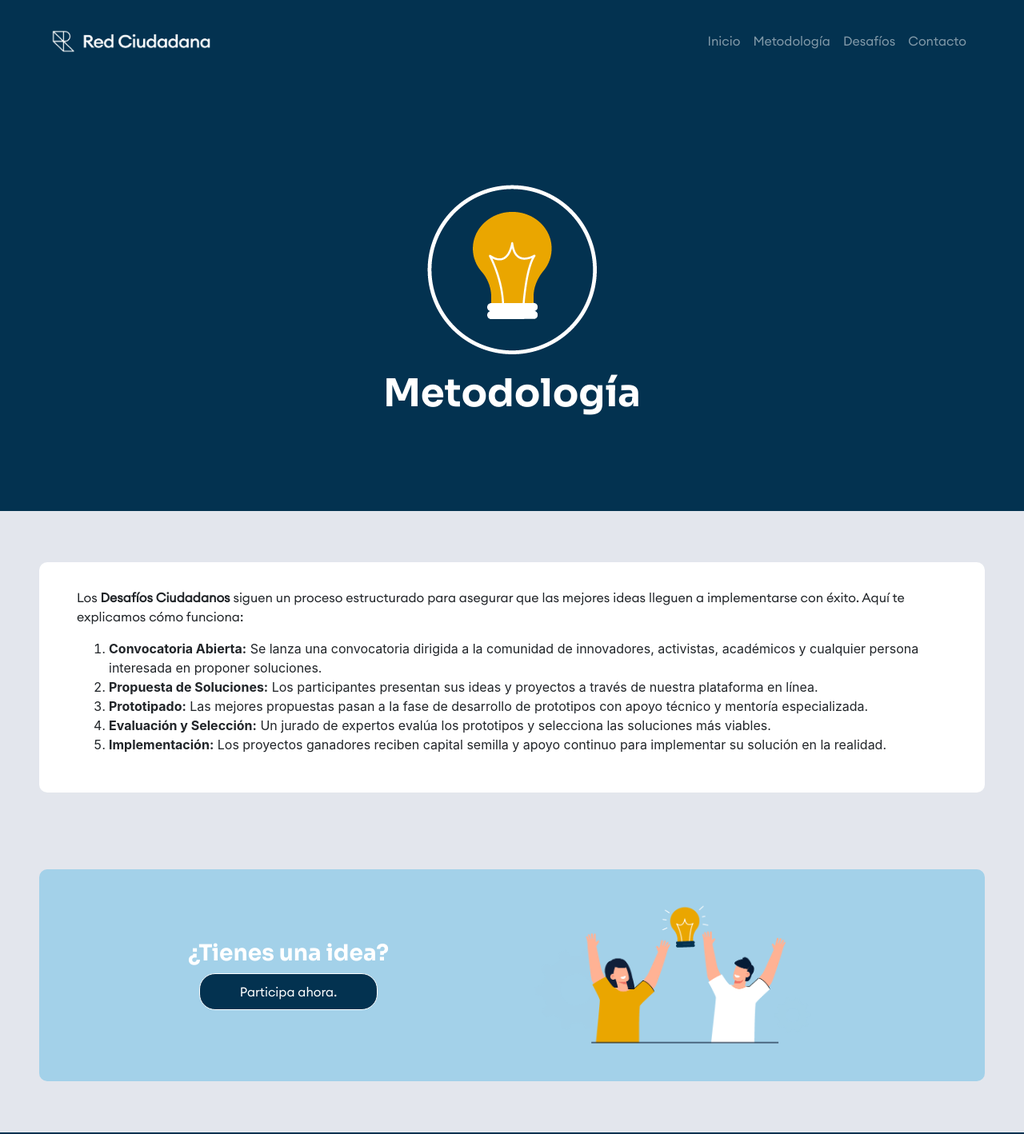
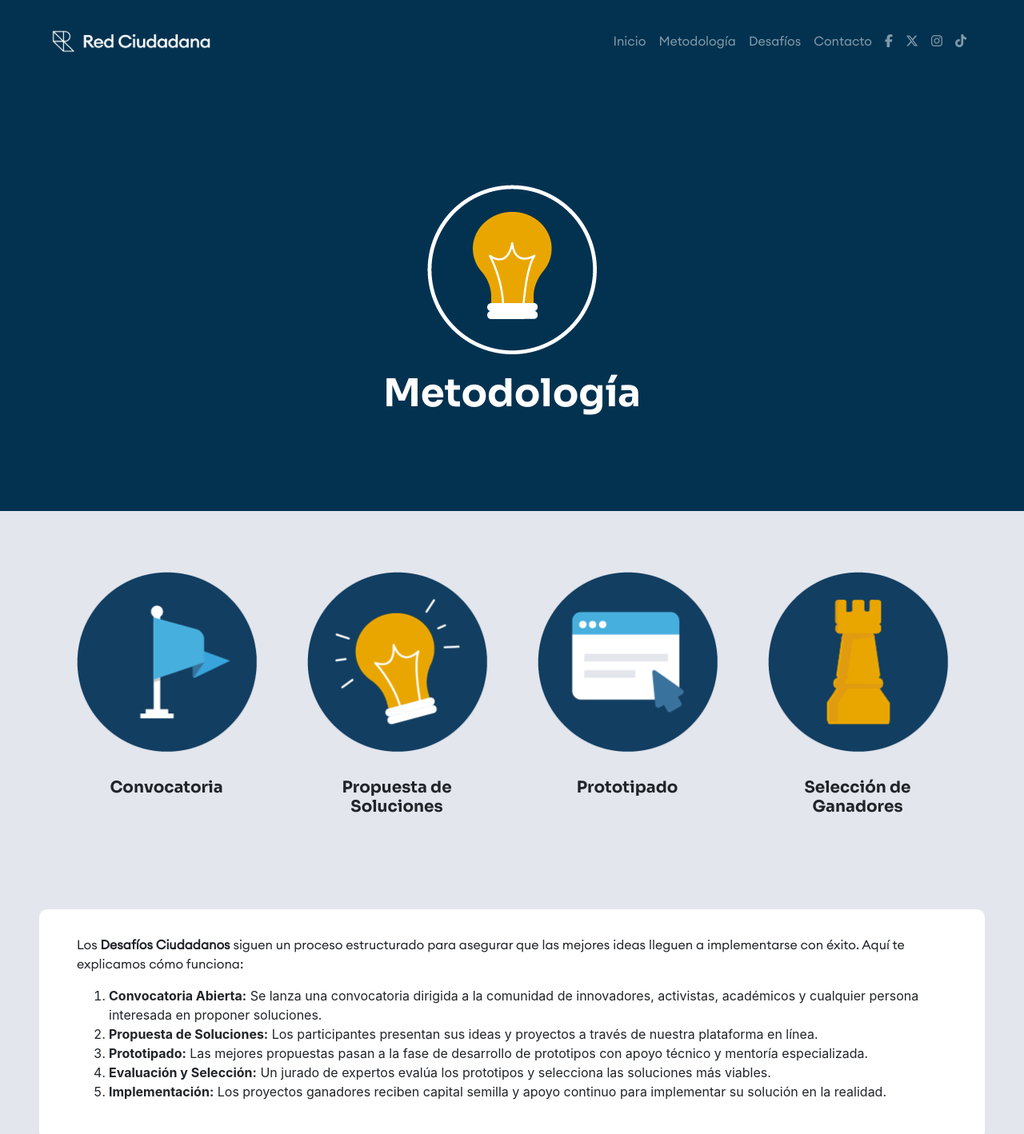
Before and after one commit to RedCiudadana/Desafios, an Eleventy site: page src/metodologia.njk in a window 1280 px wide. Shown: the top 1418 px of the page at 80% size. Built offline with nearby package versions, Linux system fonts and the light colour scheme; Eleventy itself is replaced by a stand-in of ours; files that its build step writes are made by us from their sources; what render-markdown-js would draw is missing.

Commit message:
cambios necesarios

```diff
--- a/admin/config.yml
+++ b/admin/config.yml
@@ -23,6 +23,7 @@ collections:
       - { name: "criterios", label: "Criterios de Evaluación", widget: "markdown" }
       - { name: "date", label: "Fecha Límite", widget: "datetime" }
       - { name: "link", label: "Link de Participación" }
+      - { name: "link2", label: "Link de Detalles" }
       - {
           name: "highlight",
           label: "Highlight",
--- a/assets/css/style.css
+++ b/assets/css/style.css
@@ -169,6 +169,10 @@ a:hover{
     padding-top: 6rem!important;
 }
 
+.d-flex-ct{
+    display: flex;
+}
+
 @media only screen and (max-width: 900px) {
     .my-ct {
         margin: 2rem 0;
@@ -184,6 +188,10 @@ a:hover{
 
     .py-ct2 {
         padding: 1rem 0;
+    }
+
+    .d-flex-ct{
+        display: block;
     }
 }
 
--- a/src/base.njk
+++ b/src/base.njk
@@ -11,6 +11,7 @@
 	<!-- / -->
 	<link href="https://stackpath.bootstrapcdn.com/bootstrap/4.5.2/css/bootstrap.min.css" rel="stylesheet">
     <link href="/assets/css/style.css" rel="stylesheet">
+    <link rel="stylesheet" href="https://cdnjs.cloudflare.com/ajax/libs/font-awesome/6.6.0/css/all.min.css" integrity="sha512-Kc323vGBEqzTmouAECnVceyQqyqdsSiqLQISBL29aUW4U/M7pSPA/gEUZQqv1cwx4OnYxTxve5UMg5GT6L4JJg==" crossorigin="anonymous" referrerpolicy="no-referrer" />
 
     {% block head %}
     {% endblock %}
@@ -42,6 +43,10 @@
                 <li class="nav-item"><a class="nav-link" href="/metodologia/index.html">Metodología</a></li>
                 <li class="nav-item"><a class="nav-link" href="/desafios/index.html">Desafíos</a></li>
                 <li class="nav-item"><a class="nav-link" href="/contacto/index.html">Contacto</a></li>
+                <li class="nav-item"><a class="nav-link" href="https://www.facebook.com/Redciudadanagt"><i class="fa-brands fa-facebook-f"></i></a></li>
+                <li class="nav-item"><a class="nav-link" href="https://twitter.com/redxguate"><i class="fa-brands fa-x-twitter"></i></a></li>
+                <li class="nav-item"><a class="nav-link" href="https://www.instagram.com/redxguate/"><i class="fa-brands fa-instagram"></i></a></li>
+                <li class="nav-item"><a class="nav-link" href="https://www.tiktok.com/@redxguate"><i class="fa-brands fa-tiktok"></i></a></li>
             </ul>
         </div>
     </nav>
--- a/src/metodologia.njk
+++ b/src/metodologia.njk
@@ -22,6 +22,29 @@ permalink: "metodologia/index.html"
 
     <!-- Metodologia Section -->
     <div style="background-color: #e3e6ed;">
+
+        <!-- How It Works Section -->
+        <div class="container info-icons">
+            <div class="row py-4">
+                <div class="col-md-3">
+                    <img class="img-explicativo2" src="/assets/img/iconos/DC-09.png">
+                    <h5>Convocatoria</h5>
+                </div>
+                <div class="col-md-3">
+                    <img class="img-explicativo2" src="/assets/img/iconos/DC-10.png">
+                    <h5>Propuesta de Soluciones</h5>
+                </div>
+                <div class="col-md-3">
+                    <img class="img-explicativo2" src="/assets/img/iconos/DC-11.png">
+                    <h5>Prototipado</h5>
+                </div>
+                <div class="col-md-3">
+                    <img class="img-explicativo2" src="/assets/img/iconos/DC-12.png">
+                    <h5>Selección de Ganadores</h5>
+                </div>
+            </div>
+        </div>
+
         <div class="container py-ct2" >
             <div class="row bg-white-ct">
                 <div class="col-lg-12">
```
Also changed, not shown: _includes/layouts/desafio.njk (+6 -3 lines).
